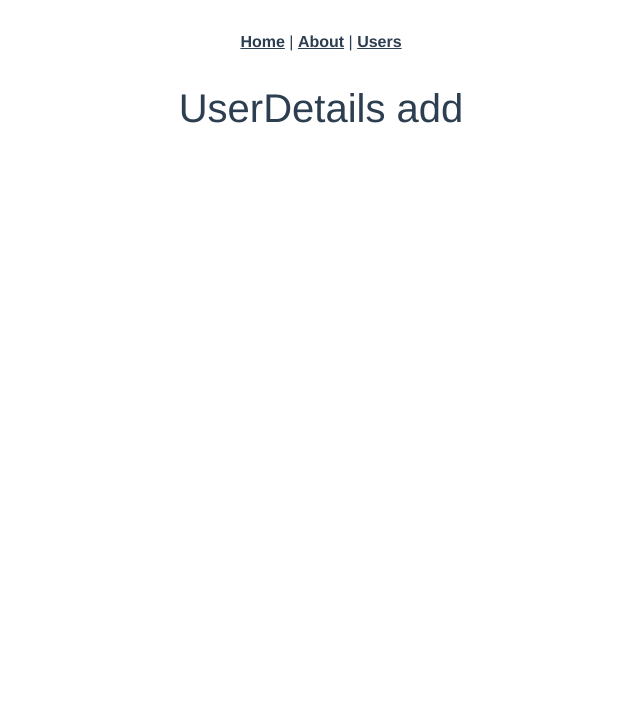
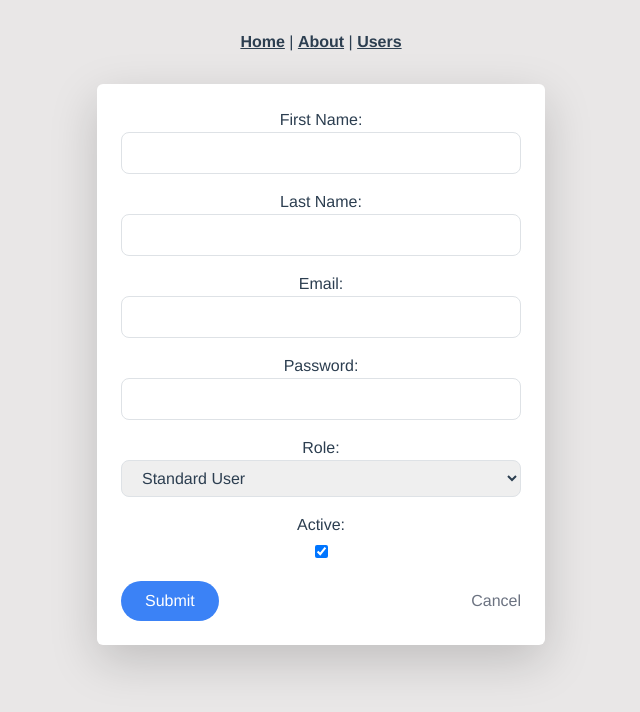
Before and after one commit to carterhanson/vue-final-project, a Vue app: page /users/add in a window 1280 px wide. Shown: the top 712 px of the page, without its empty margins (319-959 px from the left). Built offline with nearby package versions, Linux system fonts and the light colour scheme; data requests are answered from the project's data file.

Commit message:
user details and user list

```diff
--- a/db.json
+++ b/db.json
@@ -1,11 +1,52 @@
 {
-    "users":[
-        {"id": 7, "firstName":"Bob", "lastName":"Smith", "email":"bob@smith.com", "password":"test", "roleId":1, "active": true},
-        {"id": 96, "firstName":"Betty", "lastName":"Smith", "email":"betty@smith.com", "password":"test", "roleId":2, "active": true},
-        {"id": 33, "firstName":"Barney", "lastName":"Smith", "email":"barney@smith.com", "password":"test", "roleId":1, "active": false}
-    ],
-    "roles":[
-        {"id": 1, "name": "Standard User", "description": "A standard user"},
-        {"id": 2, "name": "Admin", "description": "A user with elevated permissions"}
-    ]
+  "users": [
+    {
+      "id": 7,
+      "firstName": "Bob",
+      "lastName": "Jones",
+      "email": "bob@jones.com",
+      "password": "test",
+      "roleId": 1,
+      "active": true
+    },
+    {
+      "id": 96,
+      "firstName": "Betty",
+      "lastName": "Smith",
+      "email": "betty@smith.com",
+      "password": "test",
+      "roleId": 2,
+      "active": true
+    },
+    {
+      "id": 33,
+      "firstName": "Barney",
+      "lastName": "Smith",
+      "email": "barney@smith.com",
+      "password": "test",
+      "roleId": 1,
+      "active": false
+    },
+    {
+      "id": 97,
+      "firstName": "dasdads",
+      "lastName": "sdasda",
+      "email": "adsad@asda.com",
+      "password": "password",
+      "roleId": 1,
+      "active": true
+    }
+  ],
+  "roles": [
+    {
+      "id": 1,
+      "name": "Standard User",
+      "description": "A standard user"
+    },
+    {
+      "id": 2,
+      "name": "Admin",
+      "description": "A user with elevated permissions"
+    }
+  ]
 }
--- a/src/api.js
+++ b/src/api.js
@@ -15,6 +15,17 @@ export function getAllRoles() {
     return ax.get("roles/").then(resp => (resp.data)).catch((error) => errorHandler("Error Getting All Roles:" + error));
 }
 
+export function getUserById(id){
+    return ax.get("users/" + id).then(resp => (resp.data)).catch((error) => errorHandler("Error Getting User By Id:" + error));
+}
+
+export function updateUser(user){
+    return ax.put("users/" + user.id, user).catch((error) => errorHandler("Error Updating User:" + error));
+}
+
+export function insertUser(user){
+    return ax.post("users/", user).catch((error) => errorHandler("Error Inserting User:" + error));
+}
 function errorHandler(msg){
     console.log("API ERROR", msg);
     throw new Error(msg); // because we throw an error here, we can catch it in our components.
--- a/src/assets/main.css
+++ b/src/assets/main.css
@@ -1,4 +1,4 @@
-/* body{ background-color: green;} */
+body{ background-color: rgba(224, 221, 221, 0.705);}
 #app {
   font-family: Avenir, Helvetica, Arial, sans-serif;
   -webkit-font-smoothing: antialiased;
--- a/src/router/index.js
+++ b/src/router/index.js
@@ -20,6 +20,10 @@ const routes = [
     component: UserDetails,
     props: true
   },
+  { path: '/users/add',
+    name: 'AddUser',
+    component: UserDetails
+  },
   {
     path: '/about',
     name: 'about',
--- a/src/views/UserDetails.vue
+++ b/src/views/UserDetails.vue
@@ -1,9 +1,85 @@
 <template>
-  <h1>UserDetails {{userId}}</h1>
+  <div v-if="user" class="max-w-md mx-auto p-4 bg-white rounded-md shadow-lg">
+    <form @submit.prevent="onSubmit" class="space-y-4">
+      <div>
+        <label class="block font-medium">First Name:</label>
+        <input v-model="user.firstName" class="w-full px-3 py-2 border rounded-lg focus:outline-none focus:ring focus:border-blue-500">
+      </div>
+
+      <div>
+        <label class="block font-medium">Last Name:</label>
+        <input v-model="user.lastName" class="w-full px-3 py-2 border rounded-lg focus:outline-none focus:ring focus:border-blue-500">
+      </div>
+
+      <div>
+        <label class="block font-medium">Email:</label>
+        <input v-model="user.email" class="w-full px-3 py-2 border rounded-lg focus:outline-none focus:ring focus:border-blue-500">
+      </div>
+
+      <div>
+        <label class="block font-medium">Password:</label>
+        <input type="password" v-model="user.password" class="w-full px-3 py-2 border rounded-lg focus:outline-none focus:ring focus:border-blue-500">
+      </div>
+
+      <div>
+        <label class="block font-medium">Role:</label>
+        <select v-if="roles.length > 0" v-model="user.roleId" class="w-full px-3 py-2 border rounded-lg focus:outline-none focus:ring focus:border-blue-500">
+          <option v-for="r in roles" :key="r.id" :value="r.id">{{ r.name }}</option>
+        </select>
+      </div>
+
+      <div>
+        <label class="block font-medium">Active:</label>
+        <input type="checkbox" v-model="user.active" class="mt-2">
+      </div>
+
+      <div class="flex justify-between items-center">
+        <button type="submit" id="btnSubmit" name="submit button" class="bg-blue-500 hover:bg-blue-600 text-white font-medium px-4 py-2 rounded-full focus:outline-none focus:ring">Submit</button>
+        <button type="button" @click="$router.push({ name: 'UserList' })" class="text-gray-500 hover:text-gray-700">Cancel</button>
+      </div>
+    </form>
+  </div>
 </template>
 
+
 <script>
+import {getUserById, getAllRoles, updateUser, insertUser} from "@/api"
+
 export default {
-    props:["userId"]
+  props:["userId"],
+  data(){
+      return{
+          user:null,
+          roles:[]
+      }
+  },
+  mounted(){
+
+    getAllRoles().then(roles => this.roles = roles);
+
+    if(this.userId > 0){
+      getUserById(this.userId).then(user => this.user = user);
+    }else{
+      // if the userId prop was not passed in, then we are creating a new empty user
+      this.user = {id:0, firstName:"", lastName:"", email:"", password:"", roleId:1, active: true};
+    }
+  },
+  methods:{
+      onSubmit() {
+        if(this.isValid()){
+          if(this.userId > 0){
+            updateUser(this.user).then(resp => this.$router.push({name: 'UserList'}));
+          }else{
+            insertUser(this.user).then(resp => this.$router.push({name: 'UserList'}));
+          }
+        }
+      },
+      isValid(){
+        if(!this.user.firstName || !this.user.lastName || !this.user.email || !this.user.password){
+            return false;
+        }
+        return true;
+      }
+  }
 }
 </script>
--- a/src/views/UserList.vue
+++ b/src/views/UserList.vue
@@ -1,6 +1,7 @@
 <template>
     <div class="user-list">
       <div class="overflow-x-auto">
+        <button class="btn btn-primary btn-sm" @click="$router.push({name: 'AddUser' })">Add New User</button>
         <table class="table table-bordered table-hover">
           <thead class="thead-dark">
             <tr>
```
